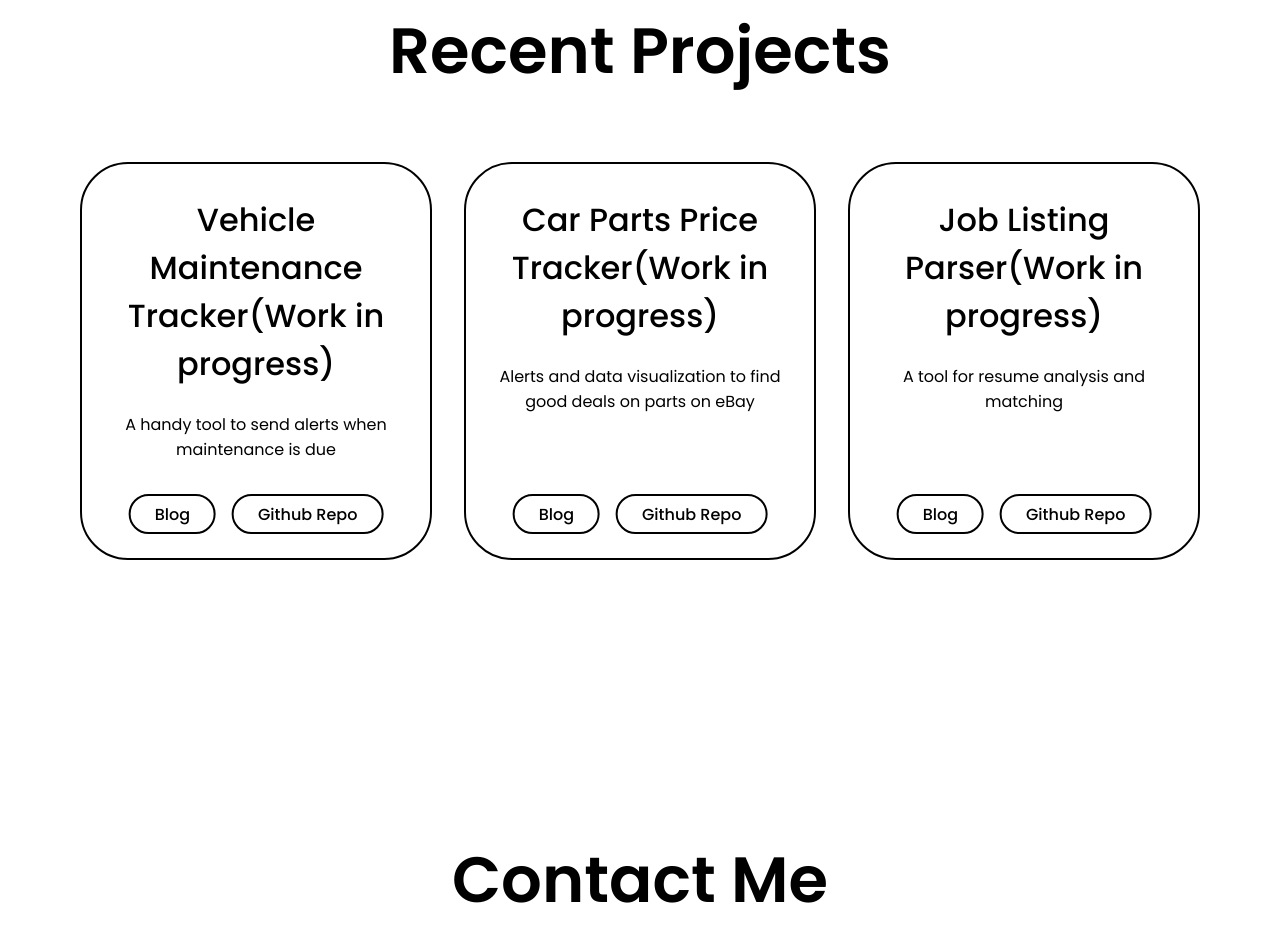
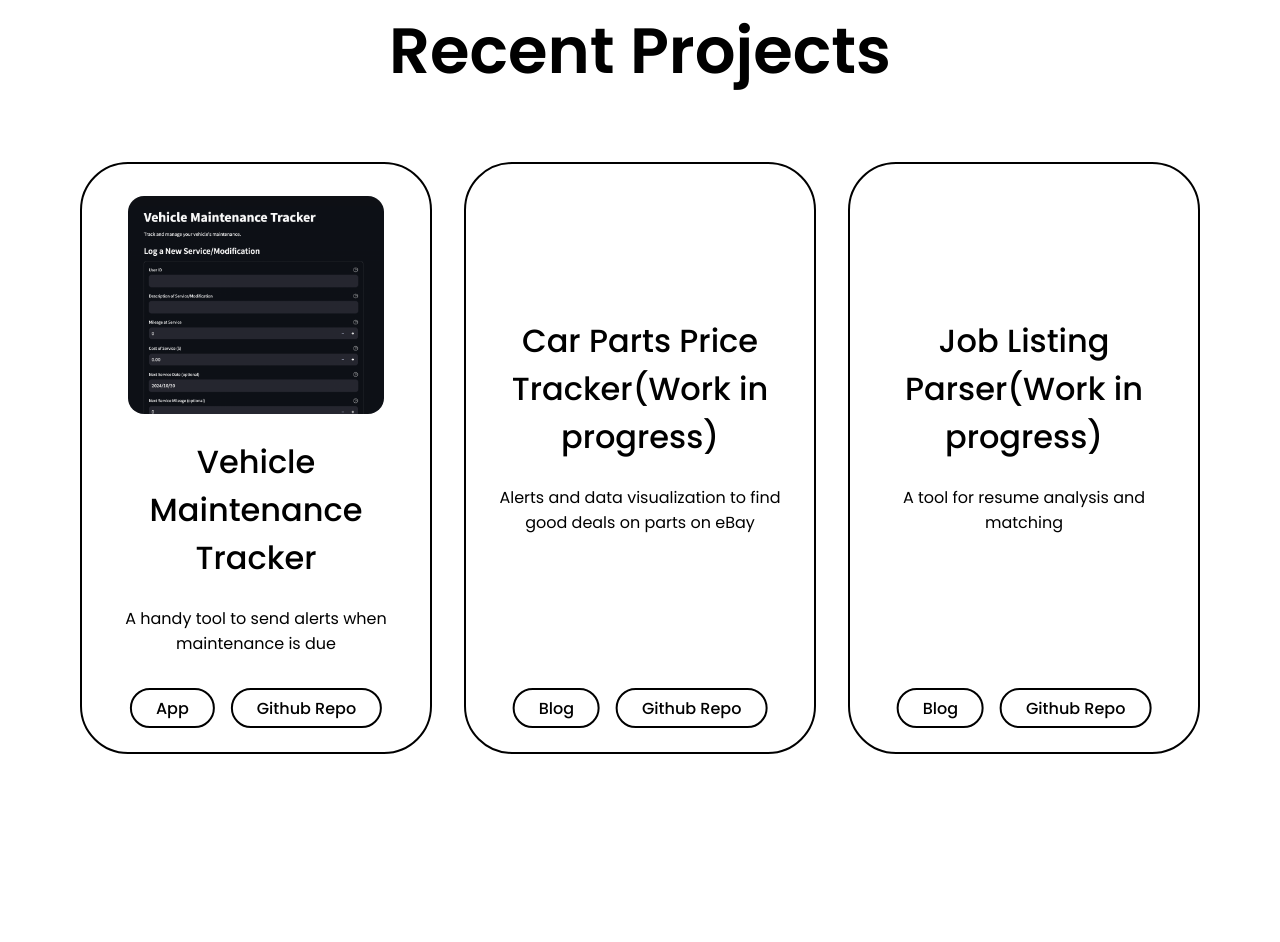
Before and after one commit to mphanhthalath/mphanhthalath.github.io, a plain HTML site: page index.html in a window 1280 px wide. Shown: the part 2186-3128 px from the top of the page. Drawn offline with Linux system fonts and the light colour scheme.

Commit message:
added project

```diff
--- a/index.html
+++ b/index.html
@@ -117,11 +117,11 @@
             <div class="project-grid">
 
                 <div class="project-card">
-                    <!-- insert photo -->
-                     <h3>Vehicle Maintenance Tracker(Work in progress)</h3>
+                    <img src="vehiclemaintenanceapp.png" alt="">
+                     <h3>Vehicle Maintenance Tracker</h3>
                      <p>A handy tool to send alerts when maintenance is due</p>
                      <div class="btn-group2">
-                        <div class="btn">Blog</div>
+                        <div class="btn" onclick="window.location.href='https://mphanhthalath-vehicle-maintenanc-vehicle-maintenance-app-yrtjtb.streamlit.app/'">App</div>
                         <div class="btn">Github Repo</div>
                      </div>
                 </div>
--- a/style.css
+++ b/style.css
@@ -301,8 +301,8 @@ section{
     padding: 2rem 1.5rem 6rem; /* Add extra padding at the bottom */
     display: flex;
     flex-direction: column;
-    align-items: baseline;
-    justify-content: left;
+    align-items: center;
+    justify-content: center;
     text-align: center;
     gap: 1.5rem;
     border: 2px solid black;
@@ -320,6 +320,7 @@ section{
 .project-card img{
     width: 20vw;
     border-radius: 1rem;
+
 }
 
 .project-card:hover .btn{
```
Also changed, not shown: vehiclemaintenanceapp.png (added).
